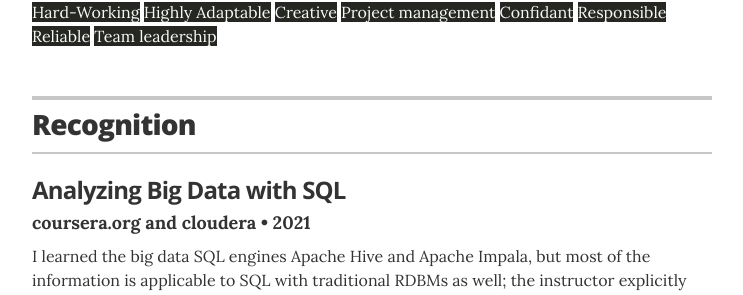
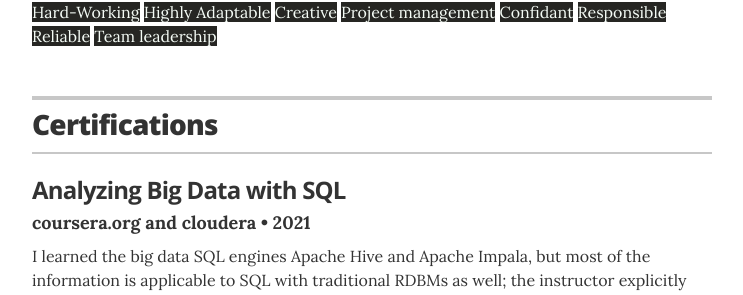
Before and after one commit to jeff0994/jeff0994.github.io, a Jekyll site: the page built from index.html, in a window 1280 px wide and 900 px high, scrolled down 3392 px. Shown: the part 155-450 px from the top of the window, without its empty margins (268-1011 px from the left). Built offline with Jekyll 4.4.1, drawn with Linux system fonts in a browser that asks for light colours.

Commit message:
Update resume.html

```diff
--- a/_layouts/resume.html
+++ b/_layouts/resume.html
@@ -140,7 +140,7 @@
       <section class="content-section">
 
         <header class="section-header">
-          <h2>Recognition</h2>
+          <h2>Certifications</h2>
         </header>
 
         {% for recognition in site.data.recognitions %}
```
